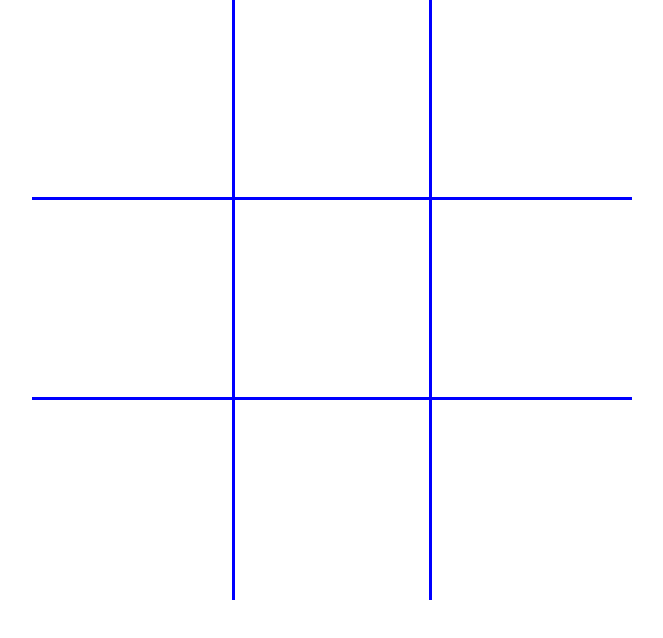
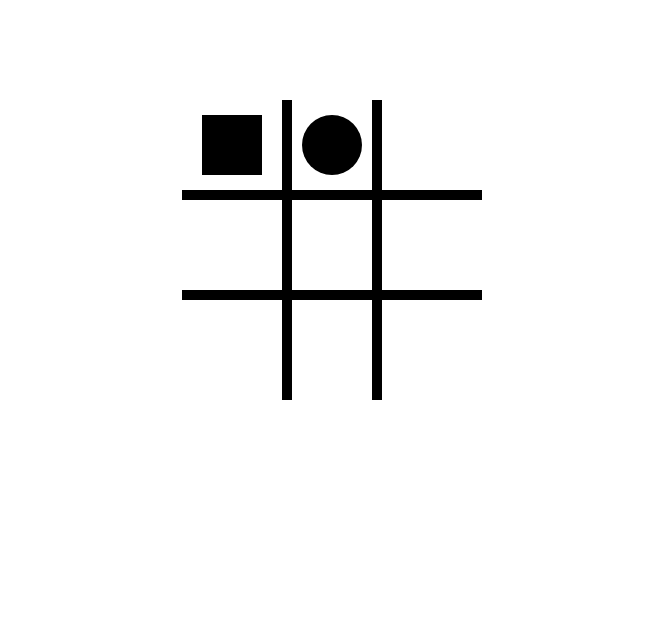
Before and after one commit to Bogurodzic/Tic-Tac-Toe, a website built with webpack: page src/index.html in a window 1280 px wide. Shown: the whole page, without its empty margins (308-971 px from the left). Built offline with nearby package versions, Linux system fonts and the light colour scheme.

Commit message:
Added circle and square css

```diff
--- a/src/index.html
+++ b/src/index.html
@@ -8,8 +8,17 @@
   </head>
   <body>
     <div class="board">
-      <div id="" class="board__item"></div>
-      <div id="" class="board__item"></div>
+      <div id="" class="board__item">
+        <div class="square">
+
+        </div>
+      </div>
+      <div id="" class="board__item">
+        <div class="circle">
+
+        </div>
+
+      </div>
       <div id="" class="board__item"></div>
       <div id="" class="board__item"></div>
       <div id="" class="board__item"></div>
--- a/src/scss/blocks/board/board.scss
+++ b/src/scss/blocks/board/board.scss
@@ -3,7 +3,8 @@
 .board {
   @extend %flex;
 
-  width: 600px;
-  height: 600px;
+  width: 300px;
+  height: 300px;
   margin: 0 auto;
+  margin-top: 100px;
 }
--- a/src/scss/blocks/board/board__item.scss
+++ b/src/scss/blocks/board/board__item.scss
@@ -1,9 +1,10 @@
 .board__item {
   @extend %boxborder;
+  @extend %flexcenter;
 
-  width: 200px;
-  height: 200px;
-  border: 3px solid blue;
+  width: 100px;
+  height: 100px;
+  border: 10px solid black;
 }
 
 .board__item:nth-of-type(1) {
--- /dev/null
+++ b/src/scss/blocks/circle/circle.scss
@@ -0,0 +1,6 @@
+.circle {
+  width: 60px;
+  height: 60px;
+  border-radius: 50%;
+  background: black;
+}
--- /dev/null
+++ b/src/scss/blocks/square/square.scss
@@ -0,0 +1,5 @@
+.square {
+  width: 60px;
+  height: 60px;
+  background: black;
+}
--- a/src/scss/main.scss
+++ b/src/scss/main.scss
@@ -1,6 +1,4 @@
 @import "vendor/vendor";
 @import "blocks/board/board";
-
-body {
-  margin: 0 auto;
-}
+@import "blocks/circle/circle";
+@import "blocks/square/square";
--- a/src/scss/vendor/mixins.scss
+++ b/src/scss/vendor/mixins.scss
@@ -6,3 +6,9 @@
   display: flex;
   flex-wrap: wrap;
 }
+
+%flexcenter {
+  display: flex;
+  justify-content: center;
+  align-items: center;
+}
```
Also changed, not shown: src/css/main.css.
